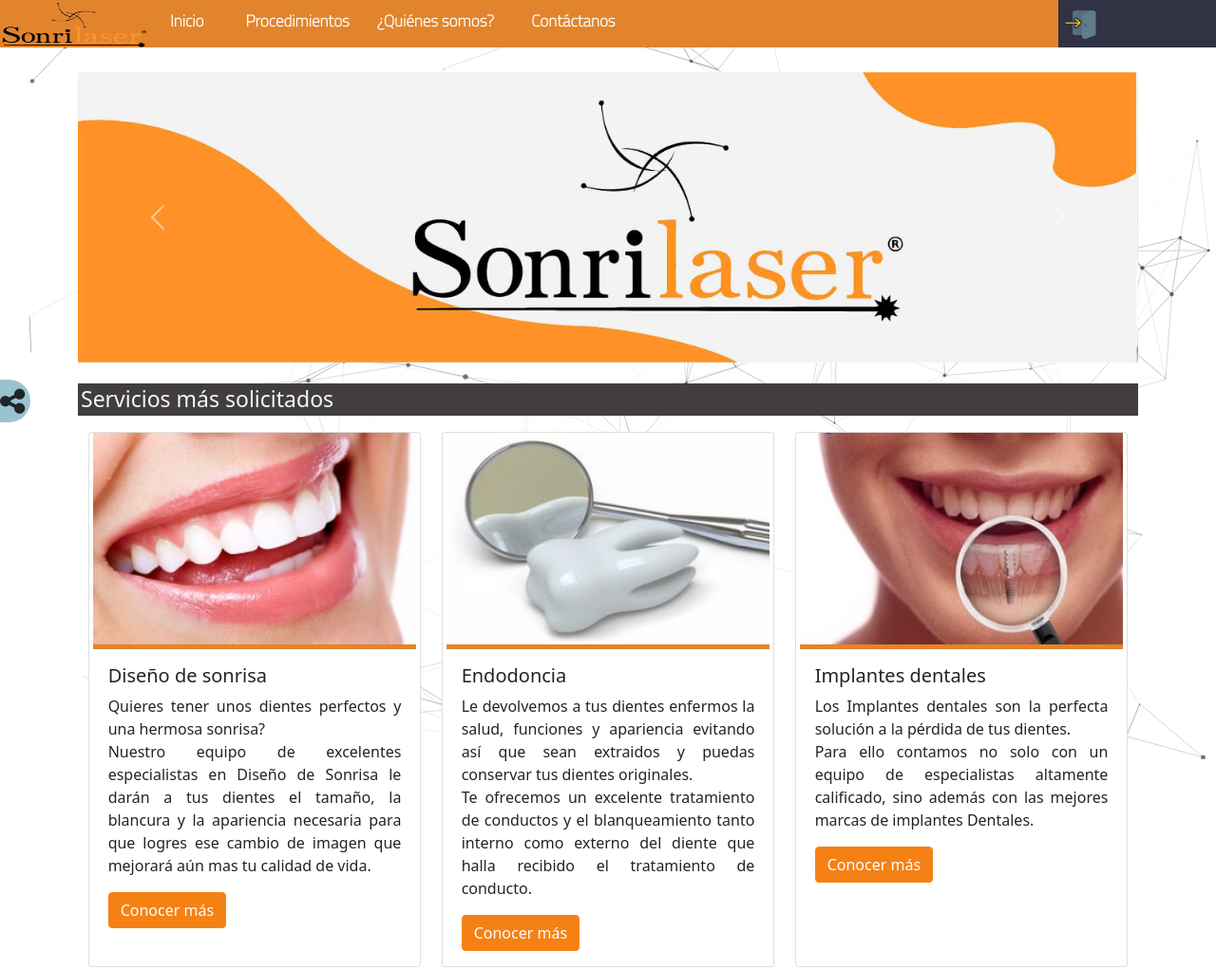
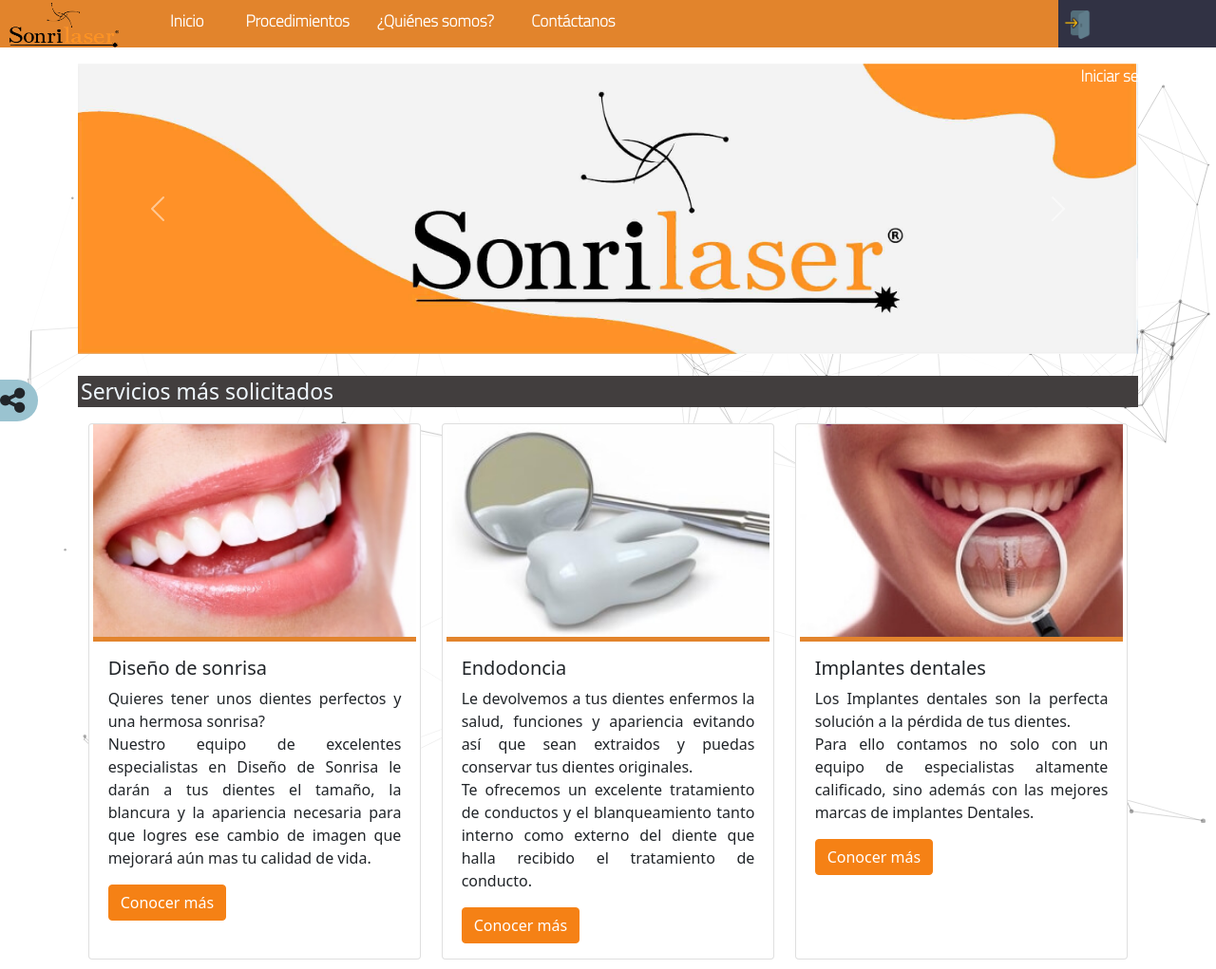
Before and after one commit to Alvaro1305/Sonrilaser, a plain HTML site: page Front-End/pages/index.html in a window 1280 px wide. Shown: the top 1021 px of the page at 95% size. Drawn offline with nearby package versions, Linux system fonts and the light colour scheme.

Commit message:
Modificaciones
- Modificación en el menú.
Ahora el menú es estático y la imagen del botón
- Cambio de medidas en el botón de redes sociales
-Ajuste de medidas de la foto del doctor, con el fin de que se ajuste mejor
- Cambio de color a la sección de comentarios
- Corrección de bug en el footer al disminuir la resolución de la pantalla

```diff
--- a/Front-End/css/index.css
+++ b/Front-End/css/index.css
@@ -7,7 +7,7 @@ body {
 }
 
 :root {
-    --colorPrimario: #e2842c; /*--Color de los titulos de cda sección y del borde inferior de las imagenes--*/
+    --colorPrimario: #e2842c; /*--Color del menu y del borde inferior de las imagenes--*/
     --colorSecundario: #f58115; /*--Color de los botones--*/
 }
 
@@ -16,7 +16,7 @@ body {
 }
 
 #carouselIndex{
-    margin-top: 1%;
+    margin-top: 6%;
 }
 
 #particles-js { /*--Configuración del contenedor de las particulas--*/
@@ -64,7 +64,7 @@ body {
 
 /*--Sección de los comentarios--*/
 .comentario{
-    background-color: rgb(228, 228, 228);
+    background-color: #eaeaea;
     border: 2.5px solid var(--colorSecundario);
     border-bottom-width: 0px;
     width: 90%;
@@ -99,11 +99,6 @@ body {
     text-align: justify;
 }
 
-.comentario {
-    background-color: white;
-}
-
-
 
 /*--Responsive--*/
 @media screen and (max-width: 991px){
@@ -135,6 +130,10 @@ body {
     width: 100%;
     height: 50px;
     background-color: var(--colorPrimario);
+
+    position: fixed;
+    top: 0;
+    z-index: 100;
 }
 
 #cajaLogo {
@@ -144,11 +143,13 @@ body {
 }
 
 #imagenLogo {
-    margin-left: 3px;
+    margin-left: 10px;
     margin-top: 3px;
     height: 48px;
+    min-height: 40px;
     background-image: url(../images/logo_sonrilaser.png);
-    background-size: 100% 100%;
+    background-size: 80% 100%;
+    background-repeat: no-repeat;
 }
 
 #cajaMenu {
@@ -253,7 +254,8 @@ li {
 
 #imagenLogin {
     background-image: url(../images/icono-login.png);
-    background-size: 100% 100%;
+    background-size: 80% 100%;
+    background-repeat: no-repeat;
     height: 30px
 }
 
@@ -292,16 +294,15 @@ label {
     left: 0;
     border-top-right-radius: 30px;
     border-bottom-right-radius: 30px;
-    width: 2.5%;
-    height: 45px;
-    cursor: pointer;
+    width: 40px;
+    padding: 5px 0;
+    padding-top: 7px;
     background-color: rgb(154, 195, 208);
     z-index: 200;
 }
 
 .compartirRedes {
     font-size: 30px;
-    margin-top: 8px;
 }
 
 #listaRedesSociales {
@@ -342,10 +343,9 @@ label {
 }
 
 #cajaFooter {
-    border: 0px solid;
     width: 100%;
-    height: 105px;
     background-color: #4c4452;
+    padding: 8px 0px;
 
     display: flex;
     justify-content: center;
@@ -360,8 +360,12 @@ label {
 
 #imagenDoctor {
     background-image: url(../images/imagen-doctor.png);
-    background-size: 100% 100%;
-    height: 100px;
+    background-size: 100%;
+    background-repeat: no-repeat;
+    background-position: center;
+    height: 7vw;
+    min-height: 70px;
+    min-width: 70px;
 }
 
 #nombreDoctor {
@@ -375,7 +379,6 @@ label {
 
 #direcciones {
     width: 20%;
-    height: 55px;
     color: white;
     margin-left: 15%;
     font-family: 'Raleway', sans-serif;
--- a/Front-End/js/particles.js/particles-settings-index.js
+++ b/Front-End/js/particles.js/particles-settings-index.js
@@ -1,8 +1,10 @@
+let densidadLineasPuntos = 0.32;
+
 particlesJS(
     {
         "particles": {
           "number": {
-            "value": 80,
+            "value": 70,
             "density": {
               "enable": true,
               "value_area": 800
@@ -27,7 +29,7 @@ particlesJS(
             }
           },
           "opacity": {
-            "value": 0.5,
+            "value": densidadLineasPuntos,
             "random": false,
             "anim": {
               "enable": false,
@@ -50,7 +52,7 @@ particlesJS(
             "enable": true,
             "distance": 150,
             "color": "#000",
-            "opacity": 0.4,
+            "opacity": densidadLineasPuntos,
             "width": 1
           },
           "move": {
```
